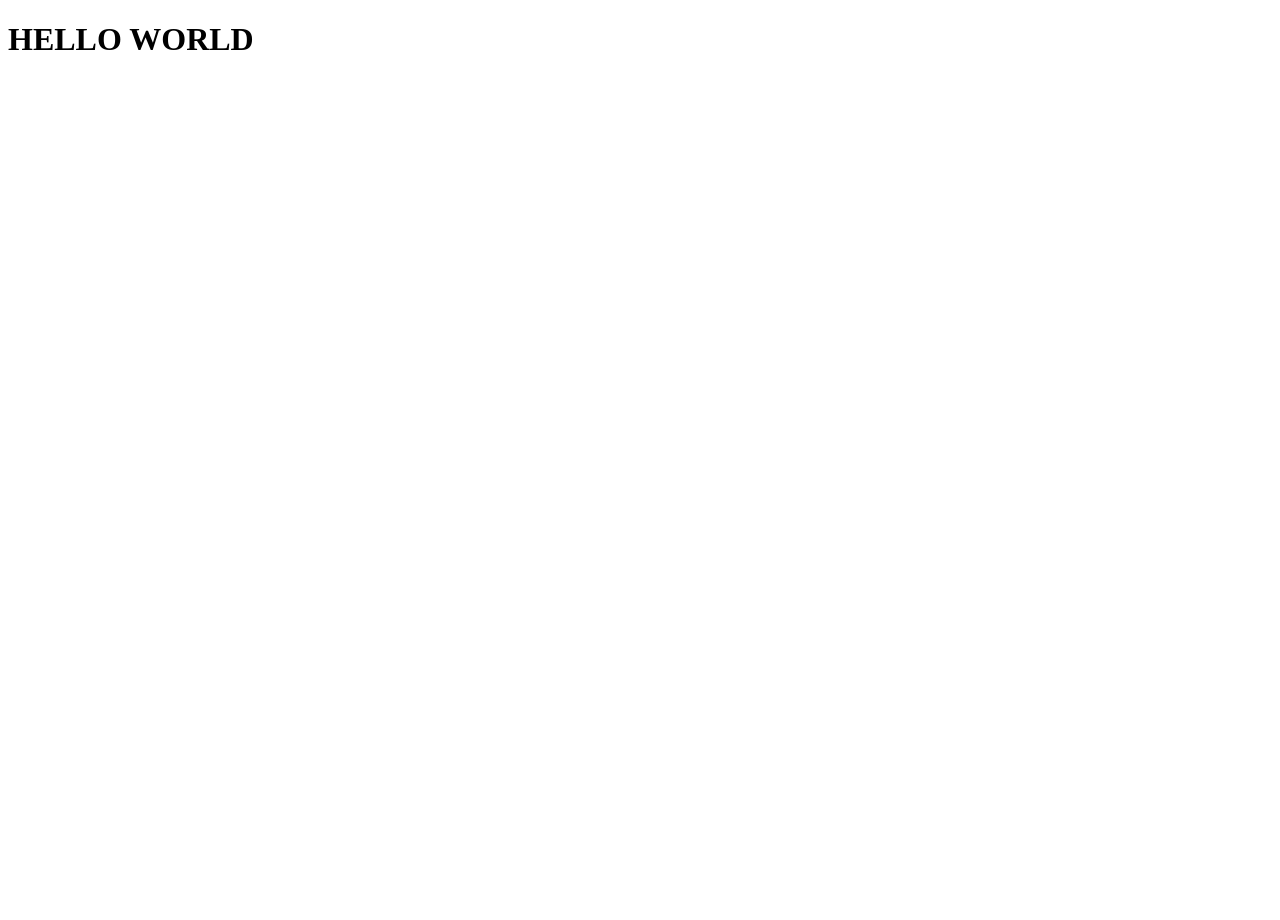
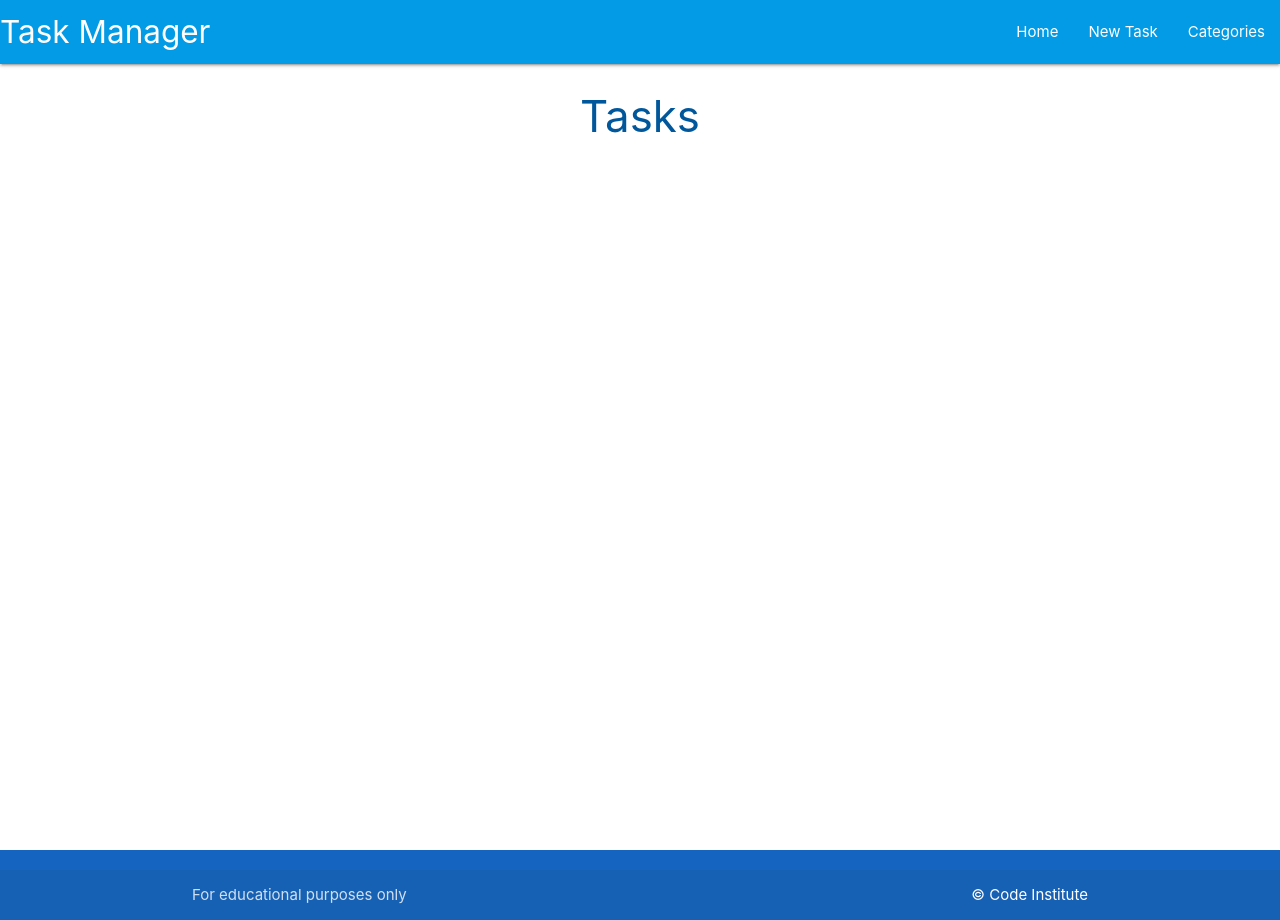
Before and after one commit to jacobmolsby93/flask-app-task-manager, a Flask app: page / in a window 1280 px wide. Before the commit the page is almost empty. Run offline with Flask 2, Linux system fonts and the light colour scheme.

Commit message:
Add base html and tasks html base layout

```diff
--- a/taskmanager/routes.py
+++ b/taskmanager/routes.py
@@ -5,4 +5,4 @@ from taskmanager.models import Category, Task
 
 @app.route("/")
 def home():
-    return render_template("base.html")
+    return render_template("tasks.html")
--- /dev/null
+++ b/taskmanager/static/css/style.css
@@ -0,0 +1,9 @@
+body {
+    display: flex;
+    min-height: 100vh;
+    flex-direction: column;
+}
+
+main {
+    flex: 1 0 auto;
+}
--- /dev/null
+++ b/taskmanager/static/js/script.js
@@ -0,0 +1,4 @@
+document.addEventListener('DOMContentLoaded', function() {
+    let sidenav = document.querySelectorAll('.sidenav');
+    M.Sidenav.init(sidenav);
+  });
--- a/taskmanager/templates/base.html
+++ b/taskmanager/templates/base.html
@@ -1,14 +1,61 @@
 <!DOCTYPE html>
 <html lang="en">
+
 <head>
     <meta charset="UTF-8">
     <meta http-equiv="X-UA-Compatible" content="IE=edge">
     <meta name="viewport" content="width=device-width, initial-scale=1.0">
+    <link rel="stylesheet" href="https://use.fontawesome.com/releases/v5.15.3/css/all.css"
+        integrity="sha384-SZXxX4whJ79/gErwcOYf+zWLeJdY/qpuqC4cAa9rOGUstPomtqpuNWT9wdPEn2fk" crossorigin="anonymous">
+    <link rel="stylesheet" href="https://cdnjs.cloudflare.com/ajax/libs/materialize/1.0.0/css/materialize.min.css">
+    <link rel="stylesheet" href="{{ url_for('static', filename='css/style.css') }}">
+
     <title>Task Manager</title>
 </head>
+
 <body>
-    <h1>
-        HELLO WORLD
-    </h1>
+
+    <header>
+        <!-- Top navbar -->
+        <nav class="light-blue darken-1">
+            <div class="nav-wrapper">
+                <a href="{{ url_for('home') }}" class="brand-logo">Task Manager</a>
+                <a href="#" data-target="mobile-demo" class="sidenav-trigger"><i class="fas fa-bars"></i></a>
+                <ul class="right hide-on-med-and-down">
+                    <li><a href="{{ url_for('home') }}">Home</a></li>
+                    <li><a href="">New Task</a></li>
+                    <li><a href="">Categories</a></li>
+                </ul>
+            </div>
+        </nav>
+
+        <!-- Mobile sidenav-->
+        <ul class="sidenav" id="mobile-demo">
+            <li><a href="{{ url_for('home') }}">Home</a></li>
+            <li><a href="">New Task</a></li>
+            <li><a href="">Categories</a></li>
+        </ul>
+    </header>
+
+    <main class="container">
+        {% block content %}
+
+
+        {% endblock %}
+    </main>
+
+    <footer class="page-footer blue darken-3">
+        <div class="footer-copyright">
+            <div class="container">
+                For educational purposes only
+                <a class="white-text right" href="https://codeinstitute.net" target="_blank">&copy; Code Institute</a>
+            </div>
+        </div>
+    </footer>
+
+    <!-- Jquery goes here -->
+    <script src="https://cdnjs.cloudflare.com/ajax/libs/materialize/1.0.0/js/materialize.min.js"></script>
+    <script src="{{ url_for('static', filename='js/script.js') }}"></script>
 </body>
+
 </html>
--- /dev/null
+++ b/taskmanager/templates/tasks.html
@@ -0,0 +1,6 @@
+{% extends "base.html" %}
+{% block content %}
+
+<h3 class="light-blue-text text-darken-4 center-align">Tasks</h3>
+
+{% endblock %}
```
